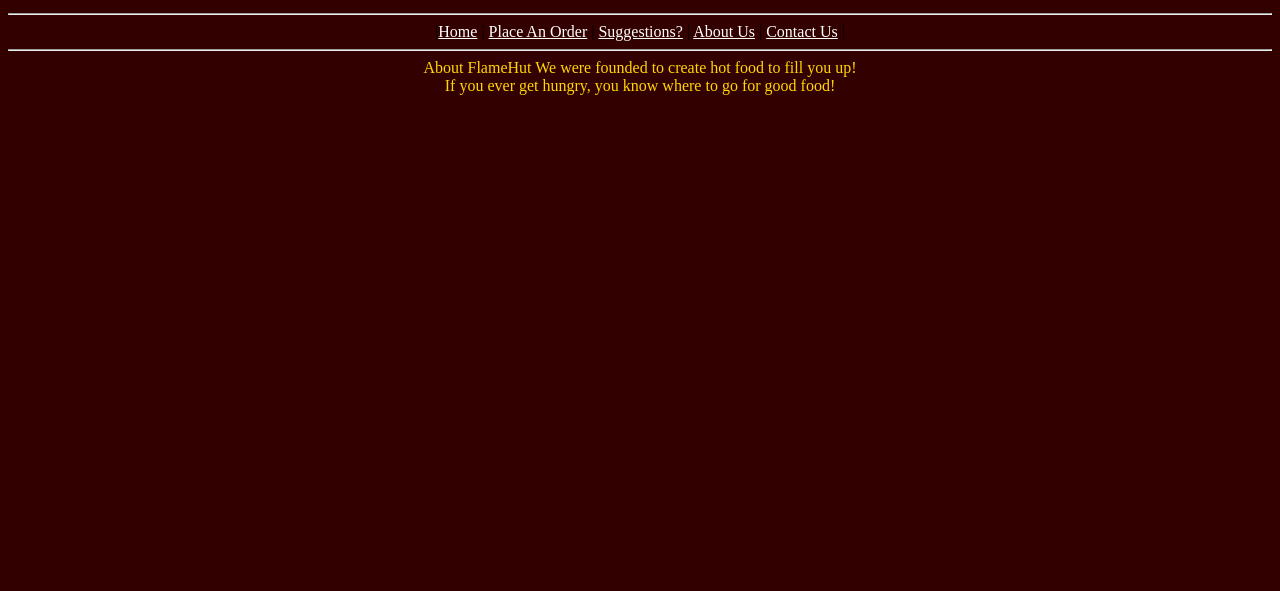
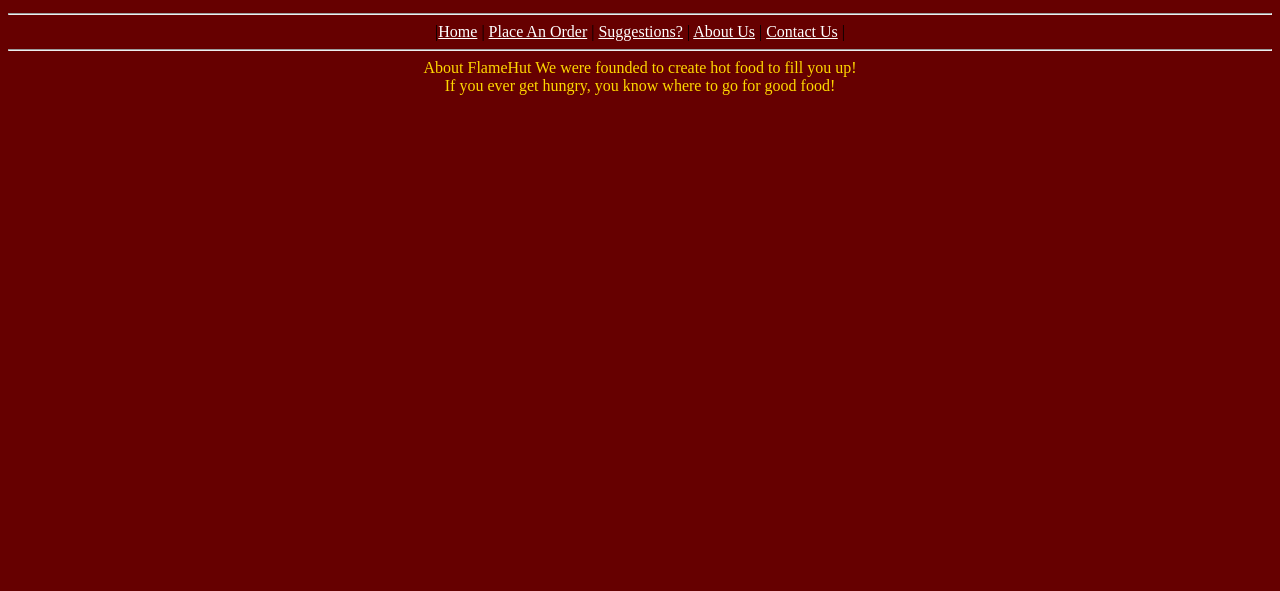
Before and after one commit to joseph-davis-13/FlameHut, a plain HTML site: page About.html in a window 1280 px wide. Shown: the part 209-800 px from the top of the page. Drawn offline with Linux system fonts and the light colour scheme.

Commit message:
Background
Changed background (resembeled burnt food color)

```diff
--- a/main.css
+++ b/main.css
@@ -1,4 +1,4 @@
-body{ background-color: #330000;
+body{ background-color: #660000;
 	text-align:center;}
 
 a:link {color:#FFFFFF;}      /* unvisited link */
```
